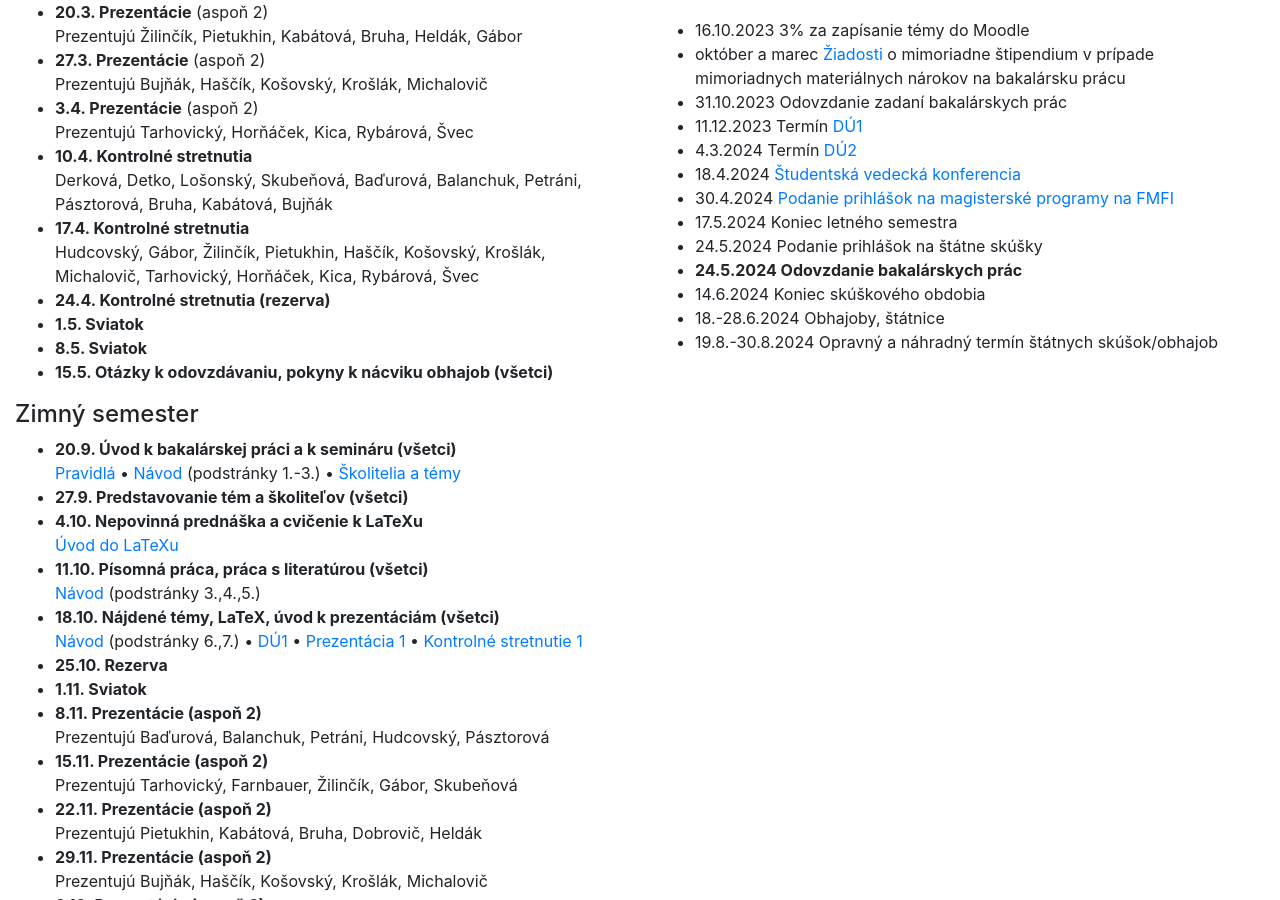
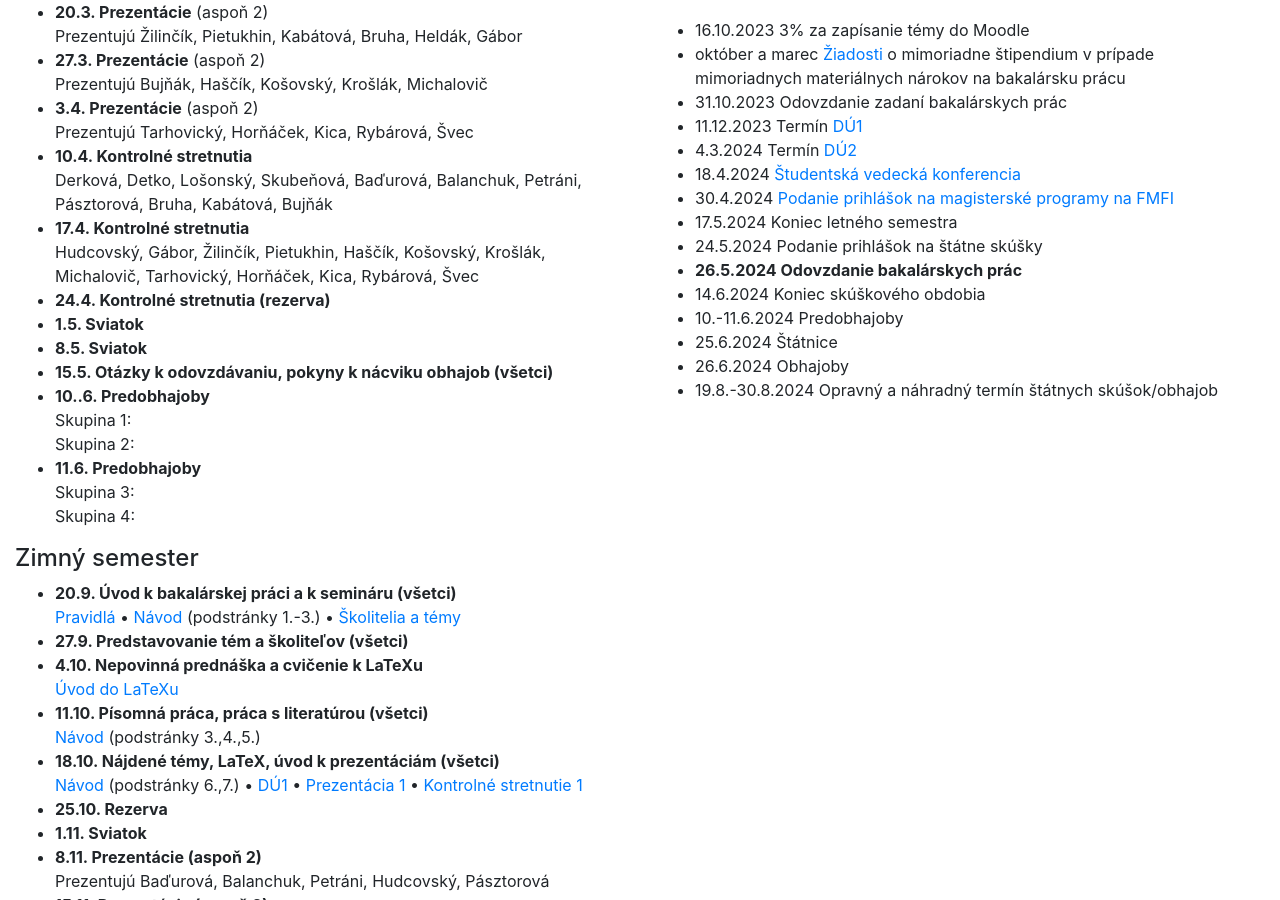
Before and after one commit to bbrejova/bcinf, a Jekyll site: the page built from index.md, in a window 1280 px wide and 900 px high, scrolled down 379 px. Built offline with Jekyll 4.4.1, drawn with Linux system fonts in a browser that asks for light colours; nearby versions of some CDN libraries.

Commit message:
Update koniec semestra

```diff
--- a/_data/dates.yml
+++ b/_data/dates.yml
@@ -10,7 +10,9 @@ dates: |
   - 30.4.2024 [Podanie prihlášok na magisterské programy na FMFI](https://fmph.uniba.sk/studium/magisterske-studium/)
   - 17.5.2024 Koniec letného semestra
   - 24.5.2024 Podanie prihlášok na štátne skúšky
-  - **24.5.2024 Odovzdanie bakalárskych prác**
+  - **26.5.2024 Odovzdanie bakalárskych prác**
   - 14.6.2024 Koniec skúškového obdobia
-  - 18.-28.6.2024 Obhajoby, štátnice
+  - 10.-11.6.2024 Predobhajoby
+  - 25.6.2024 Štátnice
+  - 26.6.2024 Obhajoby
   - 19.8.-30.8.2024 Opravný a náhradný termín štátnych skúšok/obhajob
--- a/index.md
+++ b/index.md
@@ -29,6 +29,12 @@ Hudcovský, Gábor, Žilinčík, Pietukhin, Haščík, Košovský, Krošlák, Mi
 * **1.5. Sviatok**
 * **8.5. Sviatok**
 * **15.5. Otázky k odovzdávaniu, pokyny k nácviku obhajob (všetci)**
+* **10..6. Predobhajoby**<br>
+Skupina 1:<br>
+Skupina 2:<br>
+* **11.6. Predobhajoby**<br>
+Skupina 3:<br>
+Skupina 4:<br>
 
 
 #### Zimný semester
```
Also changed, not shown: Odovzdávanie_prác.md (+1 -1 lines).
